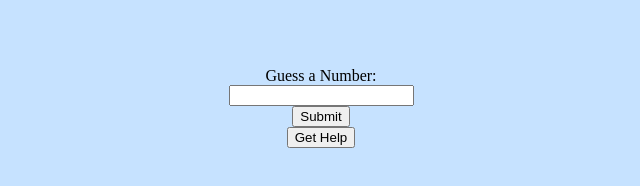
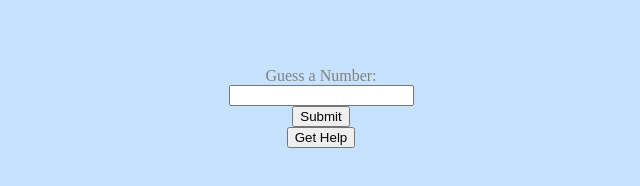
Before and after one commit to superburrito/guessing-game, a plain HTML site: page index.html in a window 1280 px wide. Shown: the part 412-598 px from the top of the page, 319-959 px from the left. Drawn offline with Linux system fonts and the light colour scheme.

Commit message:
gray font for form

```diff
--- a/main.css
+++ b/main.css
@@ -7,3 +7,7 @@ p {
   font-family: "Georgia";
   font-style: normal;
 }
+
+form {
+  color: gray;
+}
```
